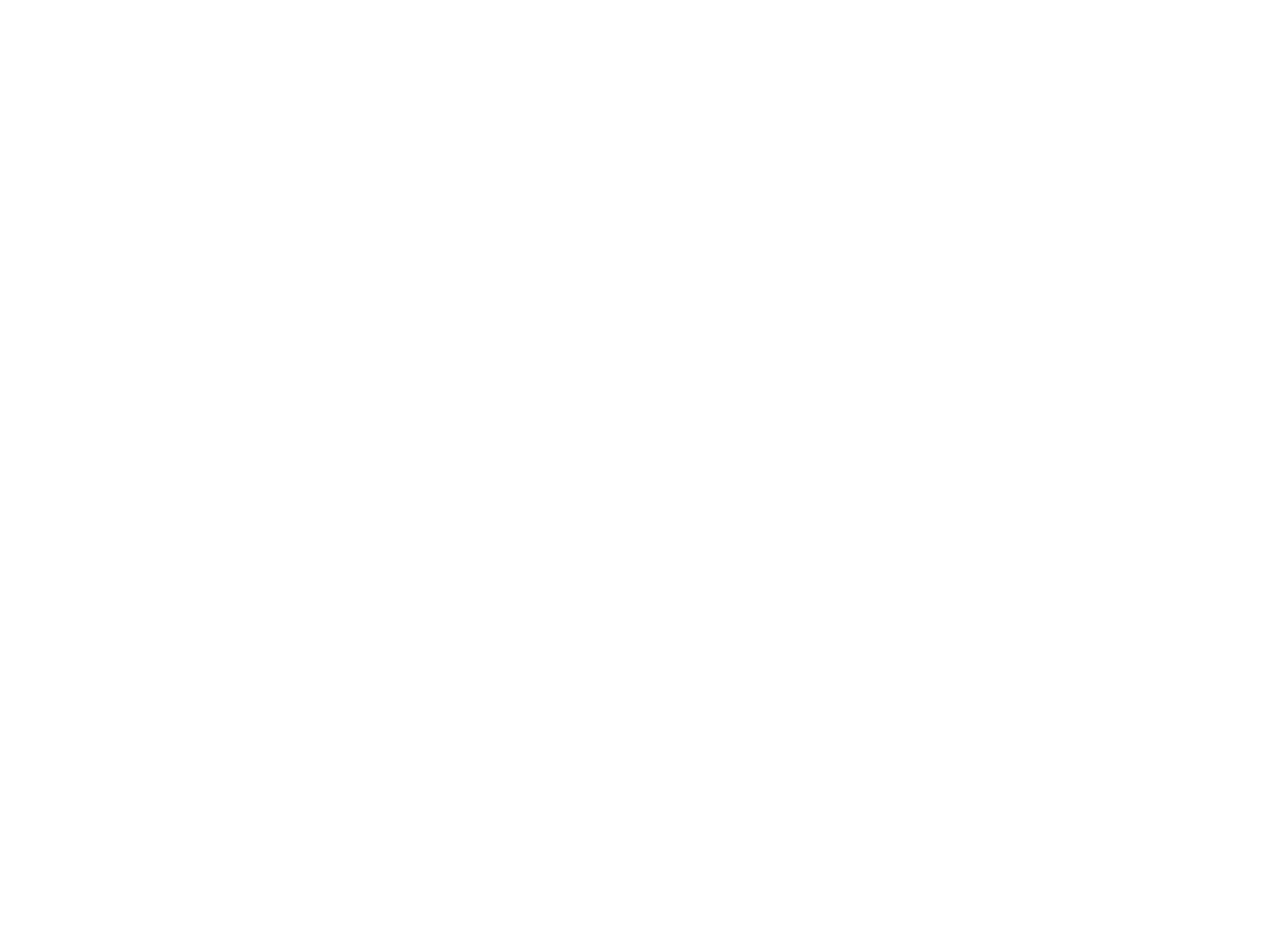
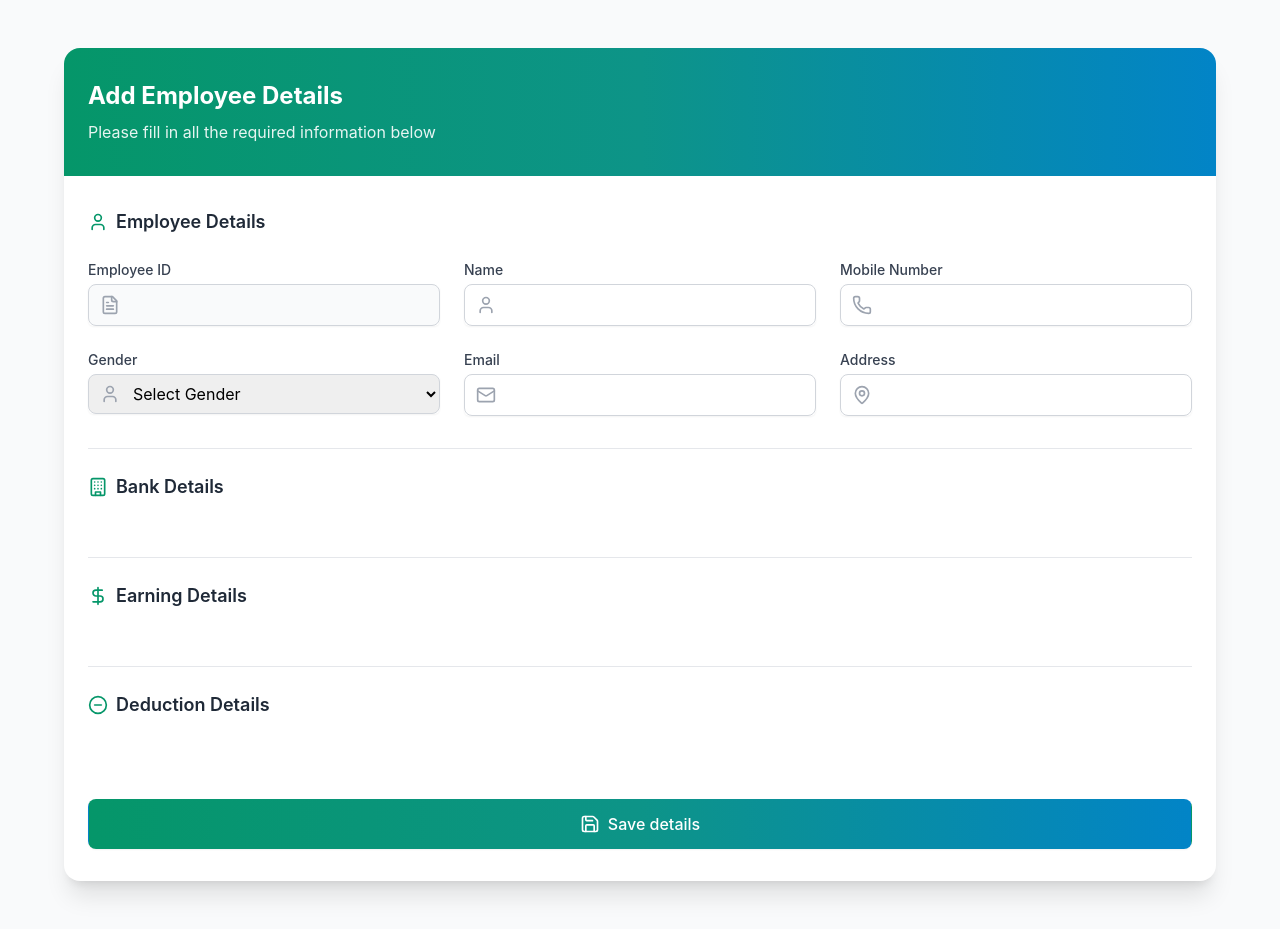
Before and after one commit to Prakhar4749/payroll, a React (Create React App) app in the folder frontend/: page /employee/addEmployee in a window 1280 px wide. Before the commit the page ends 800 px from the top, so only its background shows below. Built offline with nearby package versions, Linux system fonts and the light colour scheme; sample sign-in values are in the browser's storage.

Commit message:
add form updated

```diff
--- a/frontend/src/components/page_specific/EMP_add_form.js
+++ b/frontend/src/components/page_specific/EMP_add_form.js
@@ -1,10 +1,16 @@
 import React, { useState, useEffect } from "react";
-import { update_emp_details } from "../../controller/empController";
-import { useLocation } from "react-router-dom";
+import { add_emp_details } from "../../controller/empController";
+import { emp_data_model } from "../../models/EmpModel";
+import { User, Mail, Phone, MapPin, Briefcase, Building2, Calendar, CreditCard, Building, DollarSign, Wallet, FileText, BanknoteIcon as BanknotesIcon, Calculator, MinusCircle,Save } from 'lucide-react';
 
-const UpdateForm = () => {
 
-  const [data, setData] = useState(null); // State to store employee data
+const AddForm = () => {
+
+  const [data, setData] = useState(emp_data_model); // State to store employee data
+
+  const [scrolled, setScrolled] = useState(false);
+
+
 
 
 
@@ -26,148 +32,204 @@
     e.preventDefault();
     try {
 
-      await update_emp_details(data);
-      alert("Employee details updated successfully!");
+      const result = await add_emp_details(data);
+      alert(result);
     } catch (err) {
-      alert("Failed to update details.");
+      alert(err);
     }
   };
 
   // Render a loading spinner or message until data is ready
 
-  if (!data) return <p className="text-center text-lg font-semibold mt-4">No data available to update.</p>;
+  return (
+    <div className="min-h-screen bg-gray-50 py-12 px-4 sm:px-6 lg:px-8">
+      <div className="max-w-6xl mx-auto">
+        <div className="bg-white rounded-2xl shadow-xl overflow-hidden">
+          {/* Form Header */}
+          <div className="px-6 py-8 bg-gradient-to-r from-emerald-600 via-teal-600 to-sky-600"
+          >
+            <h1 className={`text-2xl font-bold transition-colors duration-300 ${
+              scrolled ? 'text-emerald-600' : 'text-white'
+            }`}>
+              Add Employee Details
+            </h1>
+            <p className={`mt-2 transition-colors duration-300 ${
+              scrolled ? 'text-gray-600' : 'text-white/90'
+            }`}>
+              Please fill in all the required information below
+            </p>
+          </div>
 
-  return (
-    <div className="max-w-4xl mx-auto p-6 bg-gray-50 shadow-lg rounded-lg mt-8">
-      <form onSubmit={handleSubmit} className="space-y-8">
-        <h1 className="text-2xl font-bold text-gray-800 text-center mb-6">
-          Update Employee Details
-        </h1>
-
+          <form onSubmit={handleSubmit} className="px-6 py-8 space-y-8">
             {/* Employee Details Section */}
-        <div className="space-y-4">
-          <h2 className="text-lg font-semibold text-gray-700">Employee Details</h2>
-
-          <div className="grid grid-cols-1 md:grid-cols-2 gap-4">
-            {[
-              { label: "Employee ID", field: "e_id", disabled: true },
-              { label: "Name", field: "e_name" },
-              { label: "Mobile Number", field: "e_mobile_number" },
-              { label: "Gender", field: "e_gender" },
-              { label: "Email", field: "e_email" },
-              { label: "Address", field: "e_address" },
-              { label: "Designation", field: "e_designation" },
-              { label: "Group", field: "e_group" },
-              { label: "Date of Joining", field: "e_date_of_joining" },
-              { label: "Date of Birth", field: "e_DOB" },
-            ].map(({ label, field, disabled }) => (
-              <div key={field}>
-                <label className="block text-sm font-medium text-gray-600">{label}</label>
+            <div className="space-y-6">
+              <div className="flex items-center">
+                <User className="h-5 w-5 text-emerald-600 mr-2" />
+                <h2 className="text-lg font-semibold text-gray-800">Employee Details</h2>
+              </div>
+              <div className="grid grid-cols-1 md:grid-cols-2 lg:grid-cols-3 gap-6">
+                {/* Employee ID */}
+                <div>
+                  <label className="block text-sm font-medium text-gray-700">Employee ID</label>
+                  <div className="mt-1 relative rounded-md shadow-sm">
+                    <div className="absolute inset-y-0 left-0 pl-3 flex items-center pointer-events-none">
+                      <FileText className="h-5 w-5 text-gray-400" />
+                    </div>
                     <input
-                  type={field.includes("date") ? "date" : "text"}
-                  value={data.emp_details[field]}
-                  onChange={(e) =>
-                    handleInputChange("emp_details", field, e.target.value)
-                  }
-                  disabled={disabled}
-                  className={`w-full mt-1 px-4 py-2 border ${
-                    disabled ? "bg-gray-100" : "bg-white"
-                  } border-gray-300 rounded-lg`}
+                      type="text"
+                      value={data.emp_details.e_id}
+                      disabled
+                      className="block w-full pl-10 pr-3 py-2 border bg-gray-50 border-gray-300 rounded-lg focus:ring-emerald-500 focus:border-emerald-500"
                     />
                   </div>
-            ))}
+                </div>
+
+                {/* Name */}
+                <div>
+                  <label className="block text-sm font-medium text-gray-700">Name</label>
+                  <div className="mt-1 relative rounded-md shadow-sm">
+                    <div className="absolute inset-y-0 left-0 pl-3 flex items-center pointer-events-none">
+                      <User className="h-5 w-5 text-gray-400" />
+                    </div>
+                    <input
+                      type="text"
+                      value={data.emp_details.e_name}
+                      onChange={(e) => handleInputChange("emp_details", "e_name", e.target.value)}
+                      className="block w-full pl-10 pr-3 py-2 border border-gray-300 rounded-lg focus:ring-emerald-500 focus:border-emerald-500"
+                      required
+                    />
+                  </div>
+                </div>
+
+                {/* Mobile Number */}
+                <div>
+                  <label className="block text-sm font-medium text-gray-700">Mobile Number</label>
+                  <div className="mt-1 relative rounded-md shadow-sm">
+                    <div className="absolute inset-y-0 left-0 pl-3 flex items-center pointer-events-none">
+                      <Phone className="h-5 w-5 text-gray-400" />
+                    </div>
+                    <input
+                      type="number"
+                      value={data.emp_details.e_mobile_number}
+                      onChange={(e) => handleInputChange("emp_details", "e_mobile_number", e.target.value)}
+                      className="block w-full pl-10 pr-3 py-2 border border-gray-300 rounded-lg focus:ring-emerald-500 focus:border-emerald-500"
+                      required
+                    />
+                  </div>
+                </div>
+
+                {/* Gender */}
+                <div>
+                  <label className="block text-sm font-medium text-gray-700">Gender</label>
+                  <div className="mt-1 relative rounded-md shadow-sm">
+                    <div className="absolute inset-y-0 left-0 pl-3 flex items-center pointer-events-none">
+                      <User className="h-5 w-5 text-gray-400" />
+                    </div>
+                    <select
+                      value={data.emp_details.e_gender}
+                      onChange={(e) => handleInputChange("emp_details", "e_gender", e.target.value)}
+                      className="block w-full pl-10 pr-3 py-2 border border-gray-300 rounded-lg focus:ring-emerald-500 focus:border-emerald-500"
+                      required
+                    >
+                      <option value="">Select Gender</option>
+                      <option value="male">Male</option>
+                      <option value="female">Female</option>
+                      <option value="other">Other</option>
+                    </select>
+                  </div>
+                </div>
+
+                {/* Email */}
+                <div>
+                  <label className="block text-sm font-medium text-gray-700">Email</label>
+                  <div className="mt-1 relative rounded-md shadow-sm">
+                    <div className="absolute inset-y-0 left-0 pl-3 flex items-center pointer-events-none">
+                      <Mail className="h-5 w-5 text-gray-400" />
+                    </div>
+                    <input
+                      type="email"
+                      value={data.emp_details.e_email}
+                      onChange={(e) => handleInputChange("emp_details", "e_email", e.target.value)}
+                      className="block w-full pl-10 pr-3 py-2 border border-gray-300 rounded-lg focus:ring-emerald-500 focus:border-emerald-500"
+                      required
+                    />
+                  </div>
+                </div>
+
+                {/* Address */}
+                <div>
+                  <label className="block text-sm font-medium text-gray-700">Address</label>
+                  <div className="mt-1 relative rounded-md shadow-sm">
+                    <div className="absolute inset-y-0 left-0 pl-3 flex items-center pointer-events-none">
+                      <MapPin className="h-5 w-5 text-gray-400" />
+                    </div>
+                    <input
+                      type="text"
+                      value={data.emp_details.e_address}
+                      onChange={(e) => handleInputChange("emp_details", "e_address", e.target.value)}
+                      className="block w-full pl-10 pr-3 py-2 border border-gray-300 rounded-lg focus:ring-emerald-500 focus:border-emerald-500"
+                      required
+                    />
+                  </div>
+                </div>
+
+                {/* Continue with the rest of the fields following the same pattern */}
+                {/* ... */}
               </div>
             </div>
 
             {/* Bank Details Section */}
-        <div className="space-y-4">
-          <h2 className="text-lg font-semibold text-gray-700">Bank Details</h2>
-
-          <div className="grid grid-cols-1 md:grid-cols-2 gap-4">
-            {[
-              { label: "Bank Name", field: "e_bank_name" },
-              { label: "Account Number", field: "e_bank_acc_number" },
-              { label: "PAN Number", field: "e_pan_number" },
-              { label: "Bank IFSC", field: "e_bank_IFSC" },
-              { label: "CPF/GPF Number", field: "e_cpf_or_gpf_number" },
-            ].map(({ label, field }) => (
-              <div key={field}>
-                <label className="block text-sm font-medium text-gray-600">{label}</label>
-                <input
-                  type="text"
-                  value={data.emp_bank_details[field]}
-                  onChange={(e) =>
-                    handleInputChange("emp_bank_details", field, e.target.value)
-                  }
-                  className="w-full mt-1 px-4 py-2 border border-gray-300 rounded-lg"
-                />
+            <div className="space-y-6 pt-6 border-t border-gray-200">
+              <div className="flex items-center">
+                <Building className="h-5 w-5 text-emerald-600 mr-2" />
+                <h2 className="text-lg font-semibold text-gray-800">Bank Details</h2>
               </div>
-            ))}
+              <div className="grid grid-cols-1 md:grid-cols-2 lg:grid-cols-3 gap-6">
+                {/* Bank fields following the same pattern */}
+                {/* ... */}
               </div>
             </div>
 
             {/* Earning Details Section */}
-        <div className="space-y-4">
-          <h2 className="text-lg font-semibold text-gray-700">Earning Details</h2>
-
-          <div className="grid grid-cols-1 md:grid-cols-2 gap-4">
-            {Object.keys(data.emp_earning_details)
-              .filter((field) => field !== "e_id" && field !== "e_name")
-              .map((field) => (
-                <div key={field}>
-                  <label className="block text-sm font-medium text-gray-600">
-                    {field.replace(/_/g, " ").replace(/\b\w/g, (l) => l.toUpperCase())}
-                  </label>
-                  <input
-                    type="number"
-                    value={data.emp_earning_details[field]}
-                    onChange={(e) =>
-                      handleInputChange("emp_earning_details", field, e.target.value)
-                    }
-                    className="w-full mt-1 px-4 py-2 border border-gray-300 rounded-lg"
-                  />
+            <div className="space-y-6 pt-6 border-t border-gray-200">
+              <div className="flex items-center">
+                <DollarSign className="h-5 w-5 text-emerald-600 mr-2" />
+                <h2 className="text-lg font-semibold text-gray-800">Earning Details</h2>
               </div>
-              ))}
+              <div className="grid grid-cols-1 md:grid-cols-2 lg:grid-cols-3 gap-6">
+                {/* Earning fields following the same pattern */}
+                {/* ... */}
               </div>
             </div>
 
-
             {/* Deduction Details Section */}
-        <div className="space-y-4">
-          <h2 className="text-lg font-semibold text-gray-700">Deduction Details</h2>
-
-          <div className="grid grid-cols-1 md:grid-cols-2 gap-4">
-            {Object.keys(data.emp_deduction_details)
-              .filter((field) => field !== "e_id" && field !== "e_name")
-              .map((field) => (
-                <div key={field}>
-                  <label className="block text-sm font-medium text-gray-600">
-                    {field.replace(/_/g, " ").replace(/\b\w/g, (l) => l.toUpperCase())}
-                  </label>
-                  <input
-                    type="number"
-                    value={data.emp_deduction_details[field]}
-                    onChange={(e) =>
-                      handleInputChange("emp_deduction_details", field, e.target.value)
-                    }
-                    className="w-full mt-1 px-4 py-2 border border-gray-300 rounded-lg"
-                  />
+            <div className="space-y-6 pt-6 border-t border-gray-200">
+              <div className="flex items-center">
+                <MinusCircle className="h-5 w-5 text-emerald-600 mr-2" />
+                <h2 className="text-lg font-semibold text-gray-800">Deduction Details</h2>
               </div>
-              ))}
+              <div className="grid grid-cols-1 md:grid-cols-2 lg:grid-cols-3 gap-6">
+                {/* Deduction fields following the same pattern */}
+                {/* ... */}
               </div>
             </div>
 
-
-
+            {/* Submit Button */}
+            <div className="pt-6">
               <button
                 type="submit"
-          className="w-full py-3 bg-blue-600 text-white font-semibold rounded-lg hover:bg-blue-700 transition"
+                className="w-full inline-flex justify-center items-center px-6 py-3 border border-transparent rounded-lg shadow-sm text-base font-medium text-white bg-gradient-to-r from-emerald-600 via-teal-600 to-sky-600 hover:from-emerald-700 hover:via-teal-700 hover:to-sky-700 focus:outline-none focus:ring-2 focus:ring-offset-2 focus:ring-emerald-500 transition-all duration-200"
               >
-          Update
+                <Save className="h-5 w-5 mr-2" />
+                Save details
               </button>
+            </div>
           </form>
+        </div>
+      </div>
     </div>
   );
 }
 
-export default UpdateForm;
+
+export default AddForm;
--- a/frontend/src/components/page_specific/EMP_aside.js
+++ b/frontend/src/components/page_specific/EMP_aside.js
@@ -8,6 +8,10 @@
   const [e_name, sete_name] = useState("");
   const [e_mob, sete_mob] = useState("");
   const navigate = useNavigate();
+
+  const addEmp = ()=> {
+    navigate("/employee/addEmployee");
+  }
 
   const updateEmp = async()=> {
     if (!selected_e_id) {
@@ -91,7 +95,7 @@
 
 
       <div className="p-6 flex flex-col gap-4">
-        <button className="w-full bg-emerald-600 hover:bg-emerald-700 text-white font-medium py-2.5 px-4 rounded-md text-sm transition-all duration-200 flex items-center justify-center gap-2" >
+        <button className="w-full bg-emerald-600 hover:bg-emerald-700 text-white font-medium py-2.5 px-4 rounded-md text-sm transition-all duration-200 flex items-center justify-center gap-2" onClick={addEmp} >
           <UserPlus className="w-4 h-4" />
           Add Employee
         </button>
--- a/frontend/src/controller/empController.js
+++ b/frontend/src/controller/empController.js
@@ -13,7 +13,7 @@
 const add_emp_details = async (data) => {
   try {
     const response = await axios.put(`http://localhost:5000/emp/add_emp`,data);
-    return response.data;
+    return response.message;
   } catch (error) {
     console.error("Axios request failed:", error.message);
   }
@@ -40,5 +40,5 @@
 
 
 export {
-  all_emp_data, view_emp_by_id, update_emp_details
+  all_emp_data, view_emp_by_id, update_emp_details, add_emp_details
 }
--- /dev/null
+++ b/frontend/src/models/EmpModel.js
@@ -0,0 +1,64 @@
+const emp_data_model = {"emp_details": {
+
+        "e_name": "",
+        "e_mobile_number": null,
+        "e_gender": "",
+        "e_email": "",
+        "e_address": "",
+        "e_photo": null,
+        "d_id": "",
+        "e_designation": "",
+        "e_group": "",
+        "": "",
+        "e_DOB": ""
+    },
+    "emp_bank_details": {
+        "e_id": "",
+        "e_name": "",
+        "e_bank_name": "",
+        "e_bank_acc_number": null,
+        "e_pan_number": "",
+        "e_bank_IFSC": "",
+        "e_cpf_or_gpf_number": null
+    },
+    "emp_deduction_details": {
+        "e_id": "",
+        "e_name": "",
+        "leave_days": null,
+        "leave_deduction_amount": null,
+        "deduction_CPF": null,
+        "GIS": null,
+        "house_rent": null,
+        "water_charges": null,
+        "electricity_charges": null,
+        "vehicle_deduction": null,
+        "HB_loan": null,
+        "GPF_loan": null,
+        "festival_loan": null,
+        "grain_charges": null,
+        "bank_advance": null,
+        "advance": null,
+        "RGPV_advance": null,
+        "income_tax": null,
+        "professional_tax": null
+    },
+    "emp_earning_details": {
+        "e_id": "",
+        "e_name": "",
+        "basic_salary": null,
+        "special_pay": null,
+        "dearness_allowance": null,
+        "DA": null,
+        "ADA": null,
+        "interim_relief": null,
+        "HRA": null,
+        "CCA": null,
+        "conveyance": null,
+        "medical": null,
+        "washing_allowance": null,
+        "BDP": null,
+        "arrears": null
+    }
+}
+
+export {emp_data_model}
--- a/frontend/src/routes/employeeRoutes.js
+++ b/frontend/src/routes/employeeRoutes.js
@@ -3,12 +3,13 @@
 import Employee from '../views/Employee';
 import { ViewEmployee } from '../components/page_specific/view_emp';
 import UpdateForm from '../components/page_specific/EMP_update_form';
+import AddForm from '../components/page_specific/EMP_add_form';
 
 const employeeRoutes = [
   <Route key="employee" path="/employee" element={<Employee />} />,
   <Route key="viewEmployee" path="/employee/viewEmployee" element={<ViewEmployee />} />,
   <Route key="updateEmployee" path="/employee/updateEmployee" element={<UpdateForm />} />,
-  <Route key="updateEmployee" path="/employee/addEmployee" element={<addForm />} />,
+  <Route key="updateEmployee" path="/employee/addEmployee" element={<AddForm />} />,
 ];
 
 export default employeeRoutes;
```
Also changed, not shown: 1 other file (tests, documents, lock files or other folders). Lines whose indentation alone changed are shown as unchanged.
